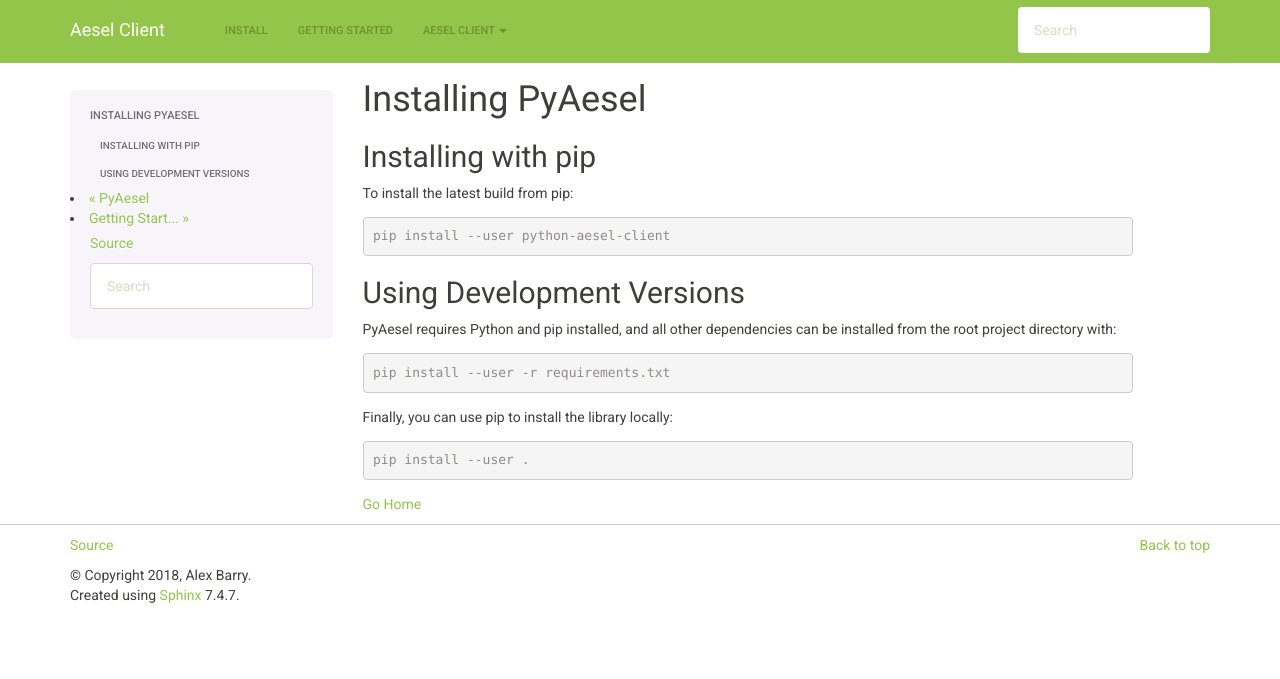
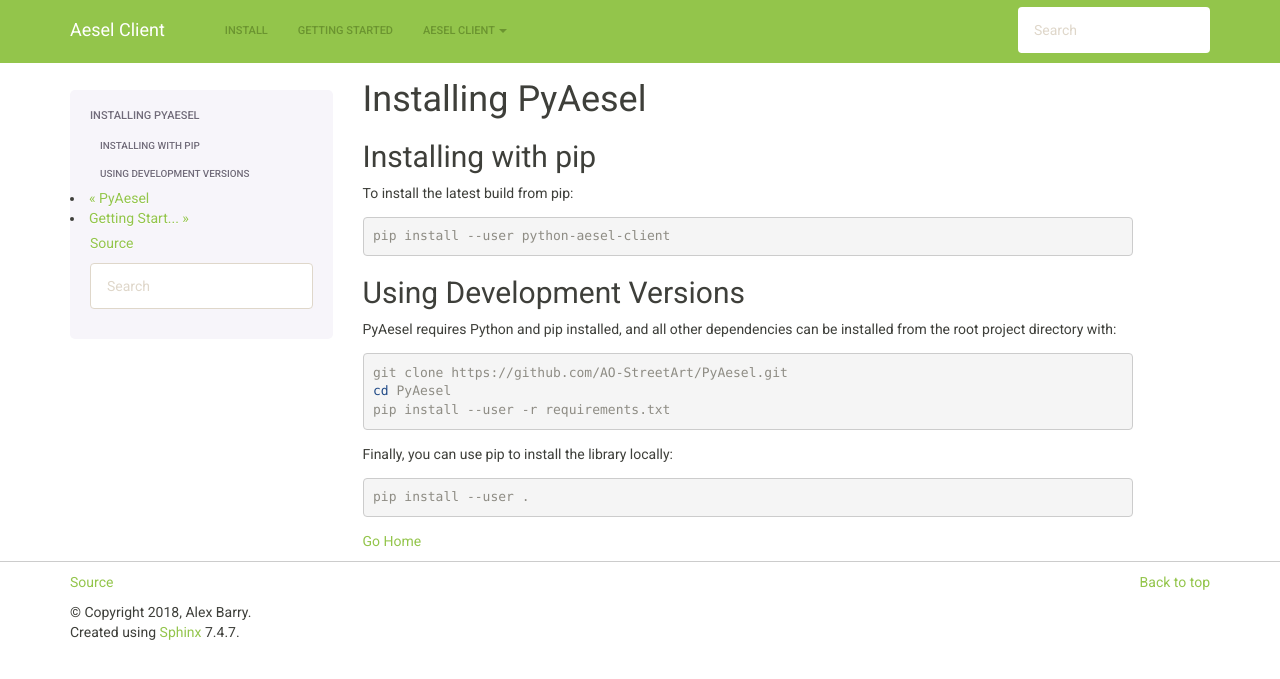
Before and after one commit to AO-StreetArt/PyAesel, a Sphinx documentation site: the page built from docs/pages/install.rst, in a window 1280 px wide. Shown: the top 679 px of the page. Built offline with Sphinx 7.4.7, drawn with Linux system fonts in a browser that asks for light colours.

Commit message:
add clone instructions to install docs for dev versions

```diff
--- a/docs/pages/install.rst
+++ b/docs/pages/install.rst
@@ -20,6 +20,8 @@
 
 .. code-block:: bash
 
+   git clone https://github.com/AO-StreetArt/PyAesel.git
+   cd PyAesel
    pip install --user -r requirements.txt
 
 Finally, you can use pip to install the library locally:
```
